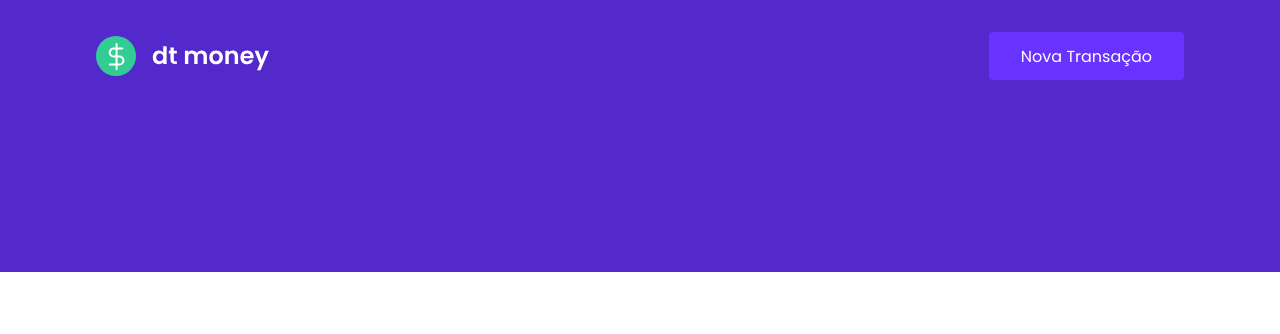
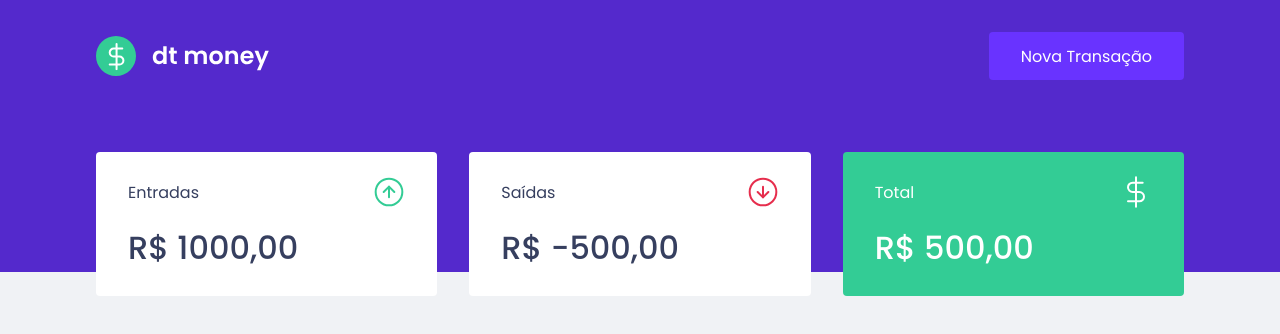
Before and after one commit to Yuri-stack/Ignite_dtMoney, a React (Create React App) app: page / in a window 1280 px wide. Shown: the top 334 px of the page. Built offline with nearby package versions, Linux system fonts and the light colour scheme.

Commit message:
Feat.: Add Summary Component

```diff
--- a/public/index.html
+++ b/public/index.html
@@ -11,7 +11,7 @@
 
     <title>dtMoney</title>
 
-    <link href="https://fonts.googleapis.com/css2?family=Poppins:wght@400;600&display=swap" rel="stylesheet">
+    <link href="https://fonts.googleapis.com/css2?family=Poppins:wght@400;500;600&display=swap" rel="stylesheet">
   </head>
   <body>
     <noscript>You need to enable JavaScript to run this app.</noscript>
--- a/src/App.tsx
+++ b/src/App.tsx
@@ -1,10 +1,13 @@
+import { Dashboard } from "./components/Dashboard";
 import { Header } from "./components/Header";
+
 import { GlobalStyle } from "./styles/global";
 
 export function App() {
   return (
     <>
       <Header />
+      <Dashboard />
       <GlobalStyle />
     </>
   );
--- /dev/null
+++ b/src/components/Dashboard/index.tsx
@@ -0,0 +1,11 @@
+import { Summary } from "../Summary";
+
+import { Container } from "./styles";
+
+export function Dashboard(){
+    return(
+        <Container>
+            <Summary />
+        </Container>
+    )
+}
--- /dev/null
+++ b/src/components/Dashboard/styles.ts
@@ -0,0 +1,7 @@
+import styled from "styled-components";
+
+export const Container = styled.main`
+    max-width: 1120px;
+    margin: 0 auto;
+    padding: 2.5rem 1rem;
+`
--- /dev/null
+++ b/src/components/Summary/index.tsx
@@ -0,0 +1,35 @@
+import icomeImg from '../../assets/income.svg'
+import outcomeImg from '../../assets/outcome.svg'
+import totalImg from '../../assets/total.svg'
+
+import { Container } from "./styles";
+
+export function Summary(){
+    return(
+        <Container>
+            <div>
+                <header>
+                    <p>Entradas</p>
+                    <img src={ icomeImg } alt="Entradas" />
+                </header>
+                <strong>R$ 1000,00</strong>
+            </div>
+
+            <div>
+                <header>
+                    <p>Saídas</p>
+                    <img src={ outcomeImg } alt="Saídas" />
+                </header>
+                <strong>R$ -500,00</strong>
+            </div>
+
+            <div className="highlight-background">
+                <header>
+                    <p>Total</p>
+                    <img src={ totalImg } alt="Total" />
+                </header>
+                <strong>R$ 500,00</strong>
+            </div>
+        </Container>
+    )
+}
--- /dev/null
+++ b/src/components/Summary/styles.ts
@@ -0,0 +1,34 @@
+import styled from "styled-components";
+
+export const Container = styled.div`
+    display: grid;
+    grid-template-columns: repeat(3, 1fr);
+    gap: 2rem;
+    margin-top: -10rem;
+
+    div{
+        background: var(--shape);
+        padding: 1.5rem 2rem;
+        border-radius: 0.25rem;
+        color: var(--text-title);
+
+        header{
+            display: flex;
+            align-items: center;
+            justify-content: space-between;
+        }
+
+        strong{
+            display: block;
+            margin-top: 1rem;
+            font-size: 2rem;
+            font-weight: 500;
+            line-height: 3rem;
+        }
+
+        &.highlight-background{
+            background: var(--green);
+            color: #FFF;
+        }
+    }
+`
--- a/src/styles/global.ts
+++ b/src/styles/global.ts
@@ -5,11 +5,12 @@
         --red: #E52E4D;
         --blue: #5429CC;
         --blue-light: #6933FF;
+        --green: #33CC95;
 
         --text-title: #363f5f;
         --text-body: #969cb3;
 
-        --background: #F0F2F5
+        --background: #F0F2F5;
         --shape: #ffffff;
     }
 
```
